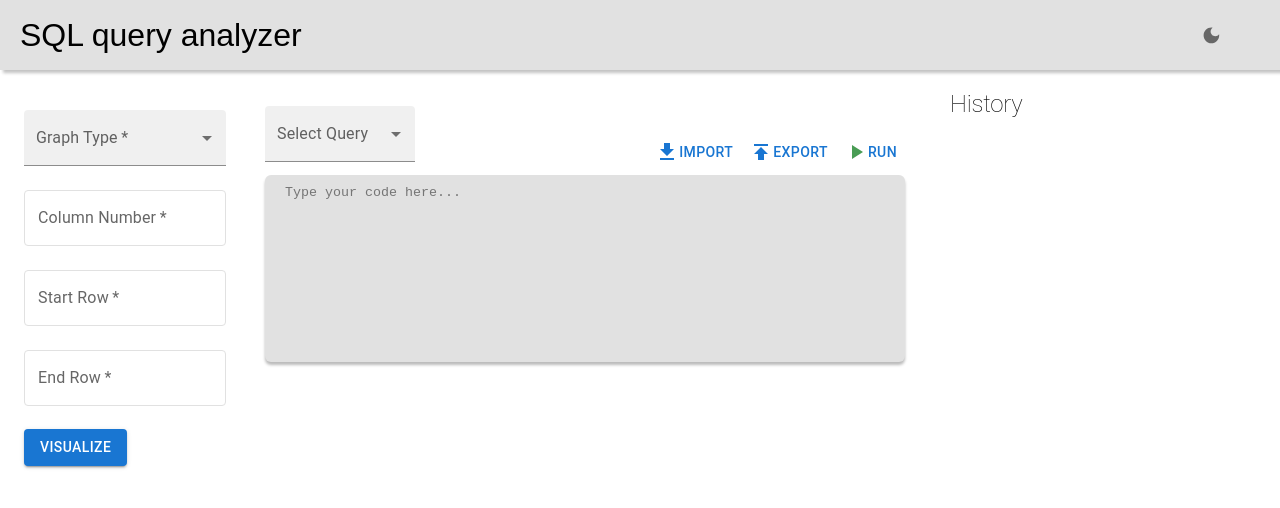
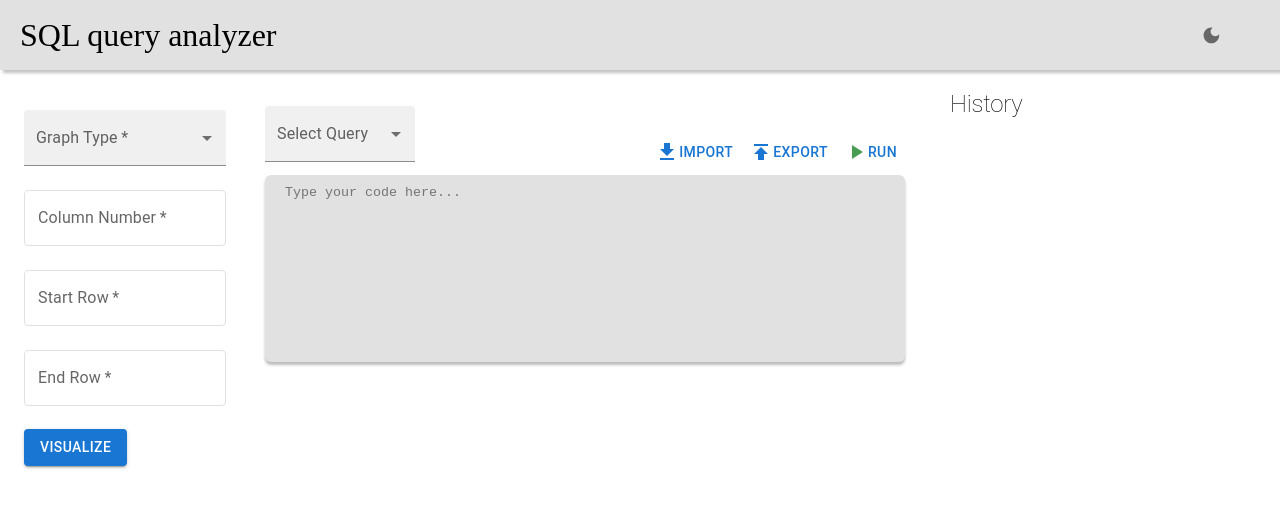
Before and after one commit to Aryan6400/Atlan-SQL-Query-Analyser, a React (Create React App) app: page / in a window 1280 px wide. Shown: the top 508 px of the page. Built offline with nearby package versions, Linux system fonts and the light colour scheme.

Commit message:
Update index.css
Removed extra spaces to reduce file size

```diff
--- a/src/index.css
+++ b/src/index.css
@@ -1,7 +1,3 @@
 body {
-  overscroll-behavior-y: none;
   margin: 0;
-  padding: 0;
-  font-family: Arial,sans-serif,Roboto,"Helvetica Neue",Helvetica;
-  box-sizing: border-box;
 }
```
